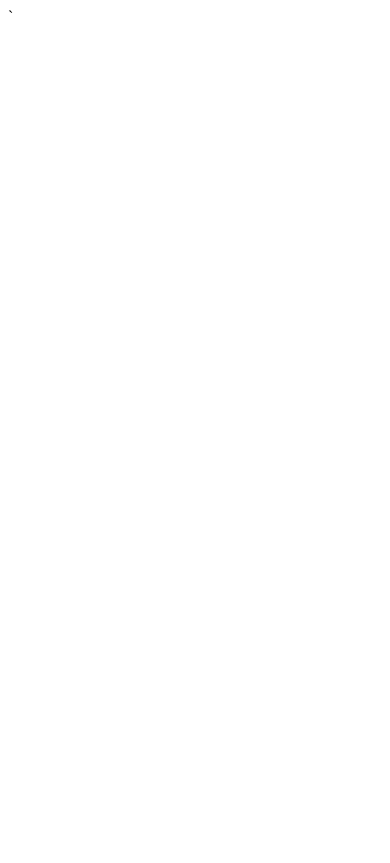
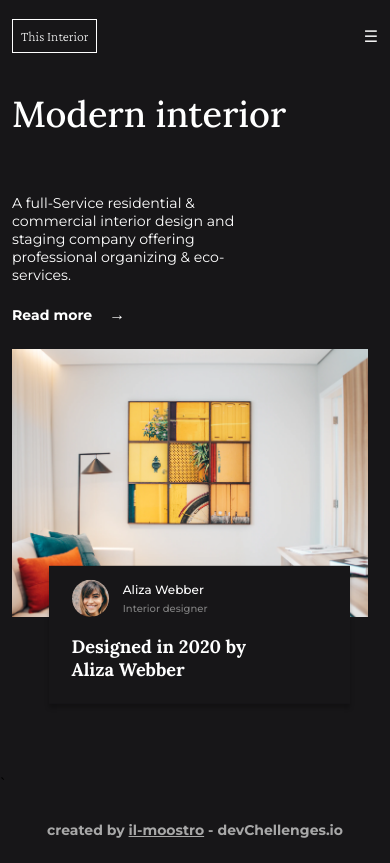
Before and after one commit to il-mostroo/DevChallengesio.interior-consultant-master, a plain HTML site: page index.html in a window 390 px wide. Drawn offline with nearby package versions, Linux system fonts and the light colour scheme.

Commit message:
Make design for mobile devices

```diff
--- a/index.html
+++ b/index.html
@@ -18,6 +18,50 @@
     <link rel="stylesheet" href="style.css" />
     <title>Devchallenges</title>
   </head>
-  <body></body>
+  <body>
+    <div class="wrap">
+      <header class="wrap__header">
+        <p class="wrap__header__text">this interior</p>
+        <nav class="wrap__header__nav">
+          <a href="#" class="wrap__header__nav__link">Home</a>
+          <a href="#" class="wrap__header__nav__link">Collection</a>
+          <a href="#" class="wrap__header__nav__link">About</a>
+          <a href="#" class="wrap__header__nav__link">Contact</a>
+        </nav>
+        <p class="wrap__header__icon">&#9776;</p>
+      </header>
+      <h1 class="wrap__title">Modern interior</h1>
+      <p class="wrap__paragraph">
+        A full-Service residential & commercial interior design and staging
+        company offering professional organizing & eco-services.
+      </p>
+      <p class="wrap__read--more">Read more</p>
+      <p class="wrap__arrow">&#8594;</p>
+      <img src="resources/photo1.png" alt="" class="wrap__image" />
+      <div class="wrap__profile">
+        <div class="wrap__profile__infos">
+          <img
+            src="resources/photo2.png"
+            alt=""
+            class="wrap__profile__infos__image"
+          />
+          <div class="wrap__profile__infos__name--job">
+            <p class="wrap__profile__infos__name--job__name">Aliza Webber</p>
+            <p class="wrap__profile__infos__name--job__job">
+              Interior designer
+            </p>
+          </div>
+        </div>
+        <p class="wrap__profile__paragraph">Designed in 2020 by Aliza Webber</p>
+      </div>
+    </div>
+    <footer class="footer">
+      <p>
+        created by
+        <a href="https://github.com/il-mostroo">il-moostro</a>
+        - devChellenges.io
+      </p>
+    </footer>
+  </body>
 </html>
 `
--- a/style.css
+++ b/style.css
@@ -0,0 +1,139 @@
+@import url("https://fonts.googleapis.com/css2?family=Crimson+Pro:wght@200&family=Lora:wght@500;700&family=Montserrat:wght@400;500;700&display=swap");
+
+:root {
+  --crimson-pro: "Crimson Pro", serif;
+  --lora: "Lora", serif;
+  --montserrat: "Montserrat", sans-serif;
+  --primary-color: hsla(0, 0%, 100%, 1);
+  --secondary-color: #828282;
+  --icon-color: #f2f2f2;
+  --footer-color: hsla(0, 0%, 66%, 1);
+  --background-color: hsla(270, 4%, 9%, 1);
+}
+
+* {
+  padding: 0;
+  margin: 0;
+  box-sizing: border-box;
+}
+body {
+  min-height: 100vh;
+  position: relative;
+  background-color: var(--background-color);
+}
+.wrap {
+  margin: 0 0.75rem;
+  padding-bottom: 1rem;
+}
+.wrap__header {
+  display: flex;
+  justify-content: space-between;
+  margin-top: 1.1875rem;
+  margin-bottom: 2.375rem;
+}
+.wrap__header__nav {
+  display: none;
+}
+.wrap__header__icon {
+  align-self: center;
+  color: var(--icon-color);
+}
+.wrap__header__text {
+  font-family: var(--crimson-pro);
+  font-size: 0.875rem;
+  font-weight: 200;
+  text-transform: capitalize;
+  color: var(--primary-color);
+  border: solid var(--primary-color) 1px;
+  padding: 0.5rem;
+}
+.wrap__title {
+  font-family: var(--lora);
+  font-size: clamp(2.25rem, 1.986rem + 1.127vw, 3rem);
+  font-weight: 500;
+  color: var(--primary-color);
+  margin-bottom: 1.5625em;
+}
+.wrap__paragraph {
+  font-family: var(--montserrat);
+  font-size: clamp(0.875rem, 0.655rem + 0.939vw, 1.5rem);
+  font-weight: 400;
+  color: var(--primary-color);
+  width: 15.625rem;
+  margin-bottom: 1.5625em;
+}
+.wrap__read--more {
+  display: inline;
+  font-family: var(--montserrat);
+  font-size: clamp(0.875rem, 0.787rem + 0.376vw, 1.125rem);
+  font-weight: 700;
+  color: var(--primary-color);
+  margin-bottom: 1.625em;
+  margin-right: 0.9375em;
+}
+.wrap__arrow {
+  display: inline;
+  color: var(--primary-color);
+}
+.wrap__image {
+  width: clamp(21.875rem, 11.972rem + 42.254vw, 50rem);
+  margin-top: 1.5625rem;
+}
+.wrap__profile {
+  background-color: var(--background-color);
+  width: clamp(18.75rem, 16.329rem + 10.329vw, 25.625rem);
+  height: 8.625rem;
+  margin-left: 10%;
+  padding-top: 0.875rem;
+  padding-left: 1.4375rem;
+  box-shadow: 0 4px 4px hsla(0, 0%, 0%, 0.25);
+  transform: translate(0, -40%);
+}
+.wrap__profile__infos {
+  display: flex;
+  align-items: center;
+  margin-bottom: 1.125rem;
+}
+.wrap__profile__infos__image {
+  width: clamp(2.313rem, 2.026rem + 1.221vw, 3.125rem);
+  margin-right: 0.875rem;
+  border-radius: 50%;
+}
+.wrap__profile__infos__name--job {
+  display: flex;
+  flex-direction: column;
+  justify-content: space-between;
+}
+.wrap__profile__infos__name--job__name {
+  font-family: var(--montserrat);
+  font-size: clamp(0.75rem, 0.706rem + 0.188vw, 0.875rem);
+  font-weight: 500;
+  color: var(--primary-color);
+  margin-bottom: 0.3125rem;
+}
+.wrap__profile__infos__name--job__job {
+  font-family: var(--montserrat);
+  font-size: clamp(0.625rem, 0.581rem + 0.188vw, 0.75rem);
+  font-weight: 500;
+  color: var(--secondary-color);
+}
+.wrap__profile__paragraph {
+  font-family: var(--lora);
+  font-size: clamp(1.125rem, 0.993rem + 0.563vw, 1.5rem);
+  font-weight: 700;
+  color: var(--primary-color);
+  width: 13.125rem;
+}
+.footer {
+  font-family: var(--montserrat);
+  font-size: 0.875rem;
+  font-weight: 700;
+  position: absolute;
+  bottom: 24px;
+  width: 100%;
+  text-align: center;
+  color: var(--footer-color);
+}
+.footer a {
+  color: var(--footer-color);
+}
```
